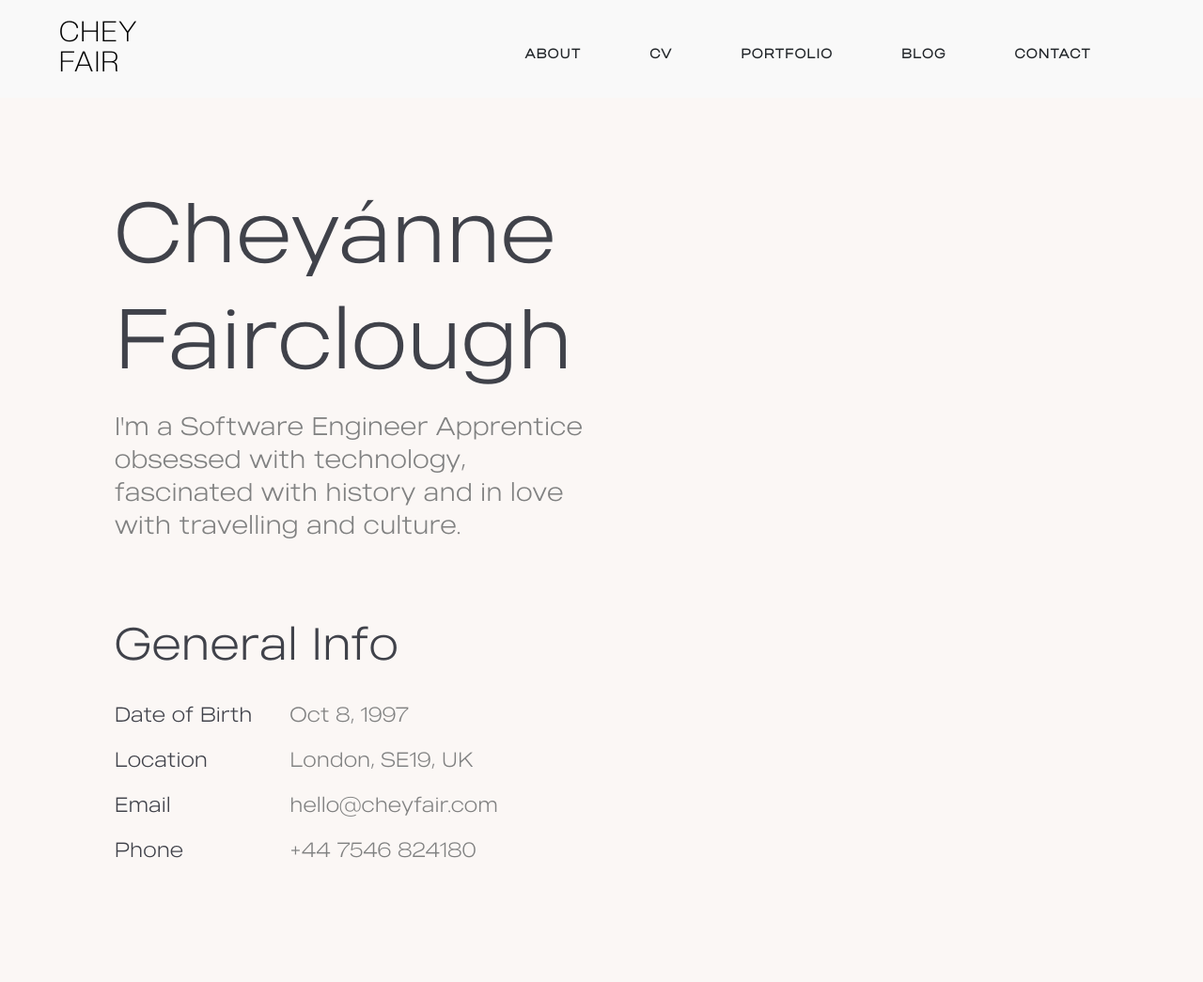
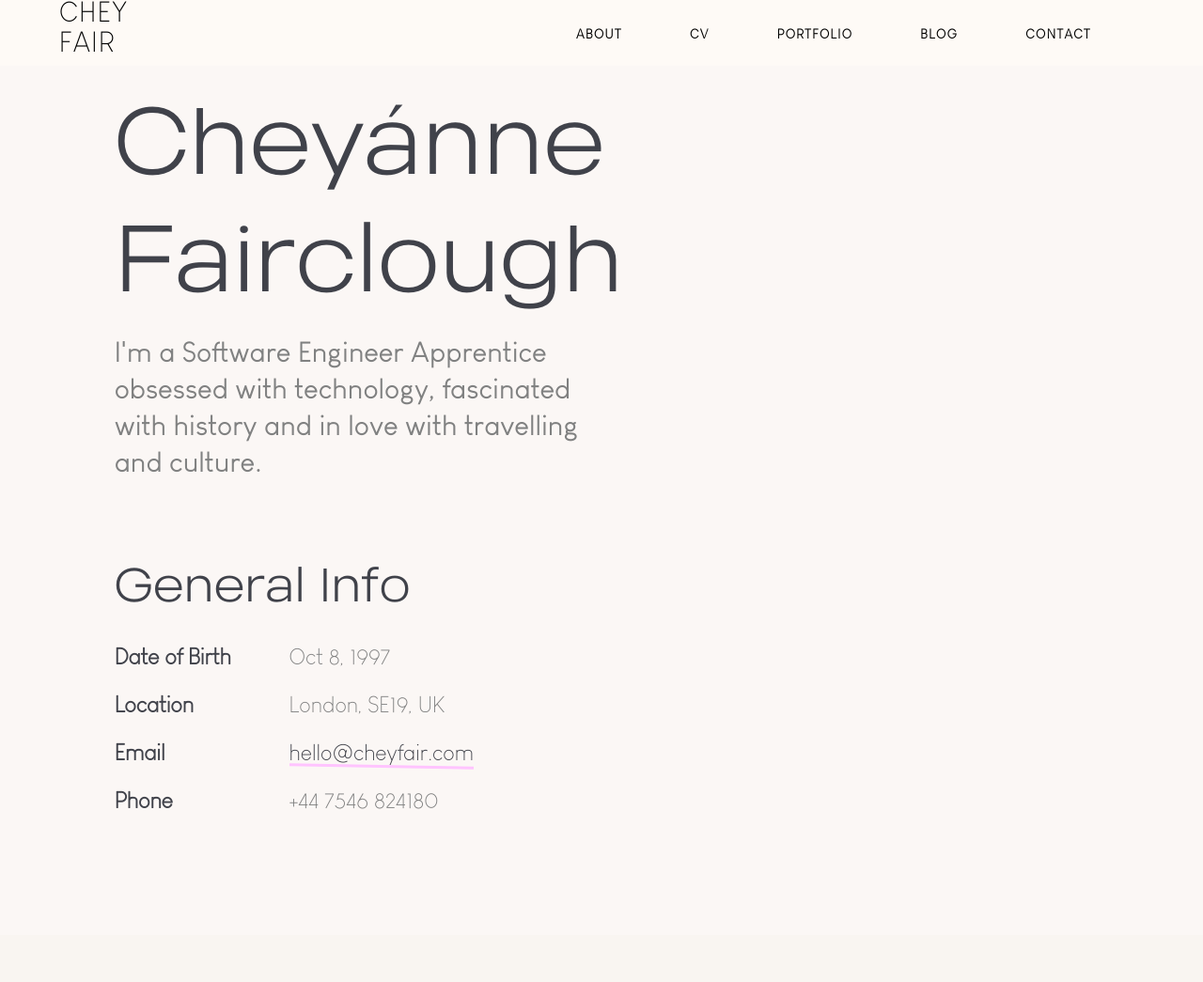
Before and after one commit to cheyfair/my-first-blog, a Django app: page /about/ in a window 1280 px wide. Shown: the whole page at 94% size. After the commit the page ends 861 px from the top, so only its background shows below. Run offline with Django 3.2, Linux system fonts and the light colour scheme.

Commit message:
New CSS, Homepage, and more.

```diff
--- a/blog/static/css/blog.css
+++ b/blog/static/css/blog.css
@@ -1,5 +1,13 @@
 * {
 box-sizing: border-box;
+}
+
+*, ::after {
+    box-sizing: border-box;
+}
+
+::before {
+    box-sizing: inherit;
 }
 
 html {
@@ -32,6 +40,11 @@ html {
     src: url(fonts/Louis\ George\ Cafe\ Light.ttf);
 }
 
+@font-face {
+    font-family: Loves;
+    src: url(fonts/LOVES.ttf);
+}
+
 body {
     margin: 0;
     padding: 0;
@@ -39,51 +52,60 @@ body {
     height: 100vh;
     font-family: LGCafeLight;
     font-weight: 400;
-    background-color: #f9f9f9;
+    line-height: 1.5;
+    background-color: #fbf7f5;
+    color: #212529;
     text-align: left;
 }
 
-html, body {
+a {
+    background-color: transparent;
+    box-sizing: border-box;
+    cursor: pointer;
+    text-decoration: none;
+    transition: none;
+}
+
+section {
+    display: block;
+}
+
+textarea {
+    overflow: auto;
+    resize: vertical;
+}
+
+button, input, select, textarea {
+    margin: 0;
+    font-family: inherit;
+    font-size: inherit;
+    line-height: inherit;
+}
+
+button, input {
+    overflow: visible;
+}
+
+/*   ===========     HEADINGS    =============   */
+
+h1,
+h2,
+h3,
+h4 {
     font-family: Made;
 }
 
-*, ::after, ::before {
-    box-sizing: border-box;
-}
-
-.page-header {
-    margin: 10px 5px 40px 5px;
-    padding: 10px 5px 20px 5px;
-    z-index: 100000;
+p {
+    font-family: LGCafe;
 }
 
 /*      =============   NAV    ===============  */
 
 nav {
-    margin-right: 0px;
-    margin-left: 0px;
-    max-height: 60px;
+    max-width: 1600px;
+    width: 100%;
+    margin: 0 auto;
     position: relative;
-}
-
-.logo {
-    position: relative;
-    float: left;
-    padding: 8px;
-    margin-left: -30px;
-    margin-top: -10px;
-}
-
-.logo a {
-    position: relative;
-    color: #000;
-    font-family: Creato;
-    text-transform: uppercase;
-    line-height: 1.0;
-    font-weight: 550;
-    font-size: 30px;
-    letter-spacing: 1.5px;
-    text-decoration: none;
 }
 
 /*    =======   NAV  LIST   =======      */
@@ -108,11 +130,11 @@ nav ul li a {
     position: relative;
     display: inline-block;
     outline: none;
-    color: #212529;
+    color: #000;
     text-transform: uppercase;
     text-decoration: none;
     font-size: 14px;
-    letter-spacing: 1.2px;
+    letter-spacing: 1.5px;
     font-weight: 600;
     padding: 0 10px;
 }
@@ -120,11 +142,11 @@ nav ul li a {
 nav ul li a::after {
     content: "";
     position: absolute;
-    background-color: #000;
-    height: 1.5px;
+    background-color: #ffc4ff;
+    height: 6px;
     width: 0;
     left: 0;
-    bottom: -5px;
+    bottom: -10px;
     transition: 0.3s ease;
 }
 
@@ -152,7 +174,7 @@ nav ul li a:hover::after {
         width: 100%;
         height: 100%;
         z-index: -1;
-        background: #fff;
+        background: #fbf7f5;
         opacity: 0;
         transition: all 0.2s ease;
     }
@@ -212,8 +234,8 @@ nav ul li a:hover::after {
     .nav-wrapper ul li a::after {
         content: "";
         position: absolute;
-        background-color: #000;
-        height: 1.5px;
+        background-color: #ffc4ff;
+        height: 5px;
         width: 0;
         left: 0;
         bottom: 5px;
@@ -295,30 +317,37 @@ nav ul li a:hover::after {
     transform: translateX(0);
 }
 
+.header {
+    position: fixed;
+    width: 100%;
+    z-index: 1040;
+    background: #fefaf6;
+}
+
+.logo {
+    position: relative;
+    float: left;
+    padding: 8px;
+    margin-left: -30px;
+    margin-top: -10px;
+}
+
+.logo a {
+    position: relative;
+    color: #000;
+    text-transform: uppercase;
+    line-height: 1.0;
+    font-weight: 550;
+    font-size: 30px;
+    letter-spacing: 1.5px;
+    text-decoration: none;
+}
+
 .hidden {
     display: none;
 }
 
-section {
-    display: block;
-}
-
-textarea {
-    overflow: auto;
-    resize: vertical;
-}
-
-button, input, textarea {
-    overflow: visible;
-}
-
-button, input, textarea {
-    margin: 0;
-    font-family: inherit;
-    line-height: inherit;
-}
-
-.hero-section {
+.hero-section, .contact-section, .blog-section, .base-section {
     background: #fbf7f5;
 }
 
@@ -414,14 +443,9 @@ button, input, textarea {
     margin-left: 16.666667%;
 }
 
-/*   ===========     HEADINGS    =============   */
 
-h1,
-h2,
-h3,
-h4 {
-    font-family: Made;
-}
+
+
 
 .post h2 {
     font-size: 48px;
@@ -459,13 +483,14 @@ h4 {
 
 .hero-info h2 {
     margin-bottom: 30px;
-    font-size: 48px;
+    font-size: 50px;
     color: #40424a;
     line-height: 1.2;
+    font-weight: 500;
 }
 
 .hero-text h2 {
-    font-size: 90px;
+    font-size: 100px;
     line-height: normal;
     margin-bottom: 20px;
     color: #40424a;
@@ -495,6 +520,58 @@ h4 {
     margin-top: 10px;
     margin-bottom: 45px;
     font-weight: 600;
+}
+
+.home-title h2 {
+    font-size: 100px;
+    line-height: normal;
+    margin-bottom: 20px;
+}
+
+.list__link {
+    color: #40424a;
+    text-decoration: none;
+    display: inline-block;
+    transition: all .2s ease-in-out;
+    position: relative;
+    z-index: 10;
+}
+
+.list__link::before {
+    z-index: 5;
+    content: "";
+    width: 100%;
+    position: absolute;
+    bottom: 2px;
+    height: 3px;
+    left: 0;
+    display: block;
+    background: #ffc4ff;
+    transition: all .2s ease-in-out;
+    transform: rotate(1deg);
+}
+
+.email__link {
+    color: #40424a;
+    text-decoration: none;
+    display: inline-block;
+    transition: all .2s ease-in-out;
+    position: relative;
+    z-index: 10;
+}
+
+.email__link::before {
+    z-index: 5;
+    content: "";
+    width: 100%;
+    position: absolute;
+    bottom: 2px;
+    height: 3px;
+    left: 0;
+    display: block;
+    background: #ffc4ff;
+    transition: all .2s ease-in-out;
+    transform: rotate(1deg);
 }
 
 .title {
@@ -527,7 +604,7 @@ h4 {
 }
 
 .hero-text p {
-    font-size: 27px;
+    font-size: 30px;
     line-height: 1.3;
     color: #808181;
     margin-top: 0;
@@ -541,7 +618,9 @@ h4 {
 }
 
 .hero-info ul li {
-    font-size: 22px;
+    font-size: 24px;
+    font-weight: 400;
+    line-height: 1.5;
     color: #808181;
     margin-bottom: 15px;
 }
@@ -549,6 +628,7 @@ h4 {
 .hero-info ul li span {
     min-width: 180px;
     color: #40424a;
+    font-weight: 700;
     display: inline-block;
 }
 
@@ -561,6 +641,7 @@ h4 {
 
 .contact-form ::placeholder {
     font-style: italic;
+    font-weight: 700;
 }
 
 .contact-form input {
@@ -571,8 +652,7 @@ h4 {
     border: none;
     border-bottom: 2px solid #cacaca;
     margin-bottom: 30px;
-    font-size: 13px;
-
+    font-size: 12px;
 }
 
 .contact-form textarea {
@@ -582,7 +662,7 @@ h4 {
     border: none;
     border-bottom: 2px solid #cacaca;
     margin-bottom: 30px;
-    font-size: 13px;
+    font-size: 12px;
     background-color: transparent;
 }
 
--- a/blog/templates/blog/about.html
+++ b/blog/templates/blog/about.html
@@ -27,7 +27,7 @@
                                     </li>
                                     <li>
                                         <span>Email</span>
-                                        hello@cheyfair.com
+                                        <a class="email__link" href="mailto:hello@cheyfair.com">hello@cheyfair.com</a>
                                     </li>
                                     <li>
                                         <span>Phone</span>
--- a/blog/templates/blog/base.html
+++ b/blog/templates/blog/base.html
@@ -9,7 +9,7 @@
         <link rel="stylesheet" href="{% static 'css/blog.css' %}">
     </head>
     <body>
-        <header class="page-header">
+        <header class="header">
             <div class="container">
                 <nav>
                     <input type="checkbox" id="nav" class="hidden">
@@ -34,15 +34,26 @@
             </div>
         </header>
             <main class="content-container">
-                <div class="row">
-                    <div class="col">
+
                         {% block content %}
 
-                            <h2 class="title">Homepage</h2>
+                            <section class="base-section space">
+                                <div class="container-fluid">
+                                    <div class="row">
+                                        <div class="col-xl-8 offset-xl-2">
+                                            <div class="home-title">
+                                                <h2>Hi, I'm Cheyánne</h2>
+                                            </div>
+                                            <div id="home">
+                                                <p>An aspiring Web Developer</p>
+                                            </div>
+                                        </div>
+                                    </div>
+                                </div>
+                            </section>
 
                         {% endblock %}
-                    </div>
-                </div>
+
             </main>
     </body>
 </html>
--- a/blog/templates/blog/contact.html
+++ b/blog/templates/blog/contact.html
@@ -7,7 +7,7 @@
         <div class="row">
             <div class="col-xl-8 offset-xl-2">
                 <div class="section-title">
-                    <h2 class="title">Contact</h2>
+                    <h2 class="title">Get in touch</h2>
                 </div>
                 <form class="contact-form">
                     <div class="row">
--- a/blog/templates/blog/post_list.html
+++ b/blog/templates/blog/post_list.html
@@ -11,7 +11,7 @@
                             <time class="date">
                                 {{ post.published_date }}
                             </time>
-                            <h2><a href="{% url 'post_detail' pk=post.pk %}">{{ post.title }}</a></h2>
+                            <h2><a class="list__link" href="{% url 'post_detail' pk=post.pk %}">{{ post.title }}</a></h2>
                             <p>{{ post.text|linebreaksbr }}</p>
                         </article>
                     </div>
```
Also changed, not shown: blog/templates/blog/cv.html (+4 -4 lines).
